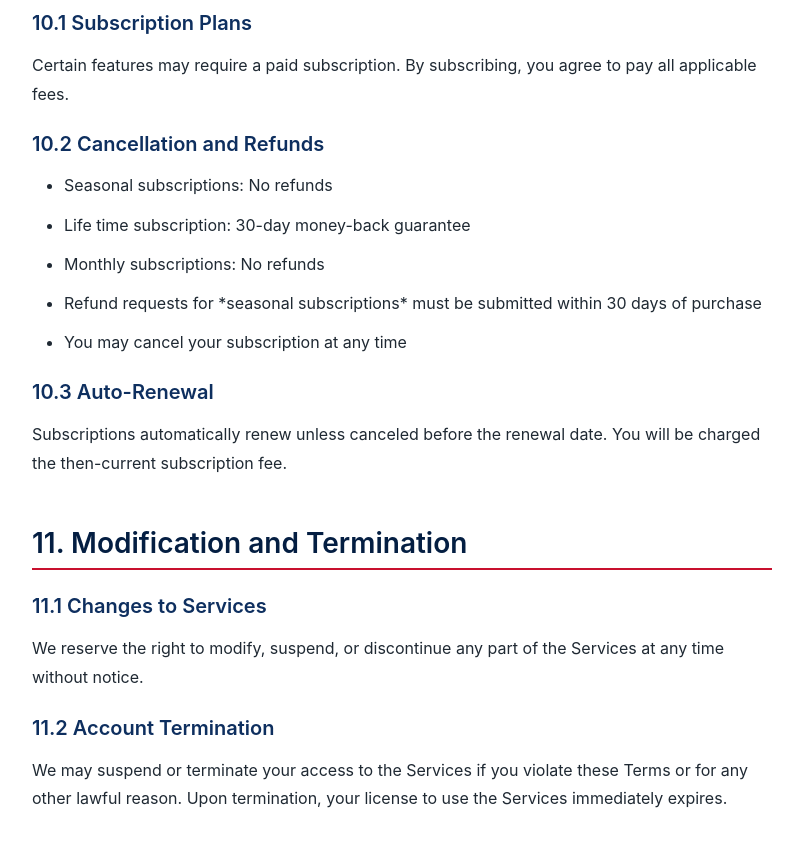
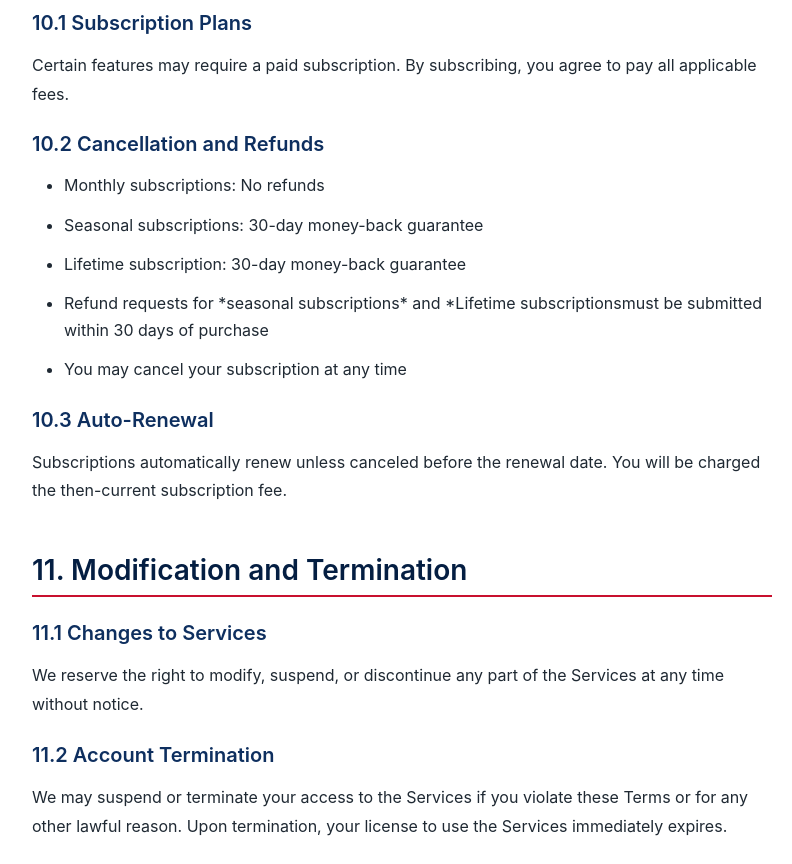
Before and after one commit to cedenoc181/slp-ui, a React (Create React App) app: page /terms-of-use in a window 1280 px wide. Shown: the part 5760-6624 px from the top of the page, without its empty margins (238-1030 px from the left). Built offline with nearby package versions, Linux system fonts and the light colour scheme.

Commit message:
added changes to the terms of use structure

```diff
--- a/src/components/legal/termsofuse.jsx
+++ b/src/components/legal/termsofuse.jsx
@@ -206,10 +206,10 @@ function TermsOfUse() {
 
             <h3>10.2 Cancellation and Refunds</h3>
             <ul>
-              <li>Seasonal subscriptions: No refunds</li>
-              <li>Life time subscription: 30-day money-back guarantee</li>
               <li>Monthly subscriptions: No refunds</li>
-              <li>Refund requests for *seasonal subscriptions* must be submitted within 30 days of purchase</li>
+              <li>Seasonal subscriptions: 30-day money-back guarantee</li>
+              <li>Lifetime subscription: 30-day money-back guarantee</li>
+              <li>Refund requests for *seasonal subscriptions* and *Lifetime subscriptionsmust be submitted within 30 days of purchase</li>
               <li>You may cancel your subscription at any time</li>
             </ul>
 
```
